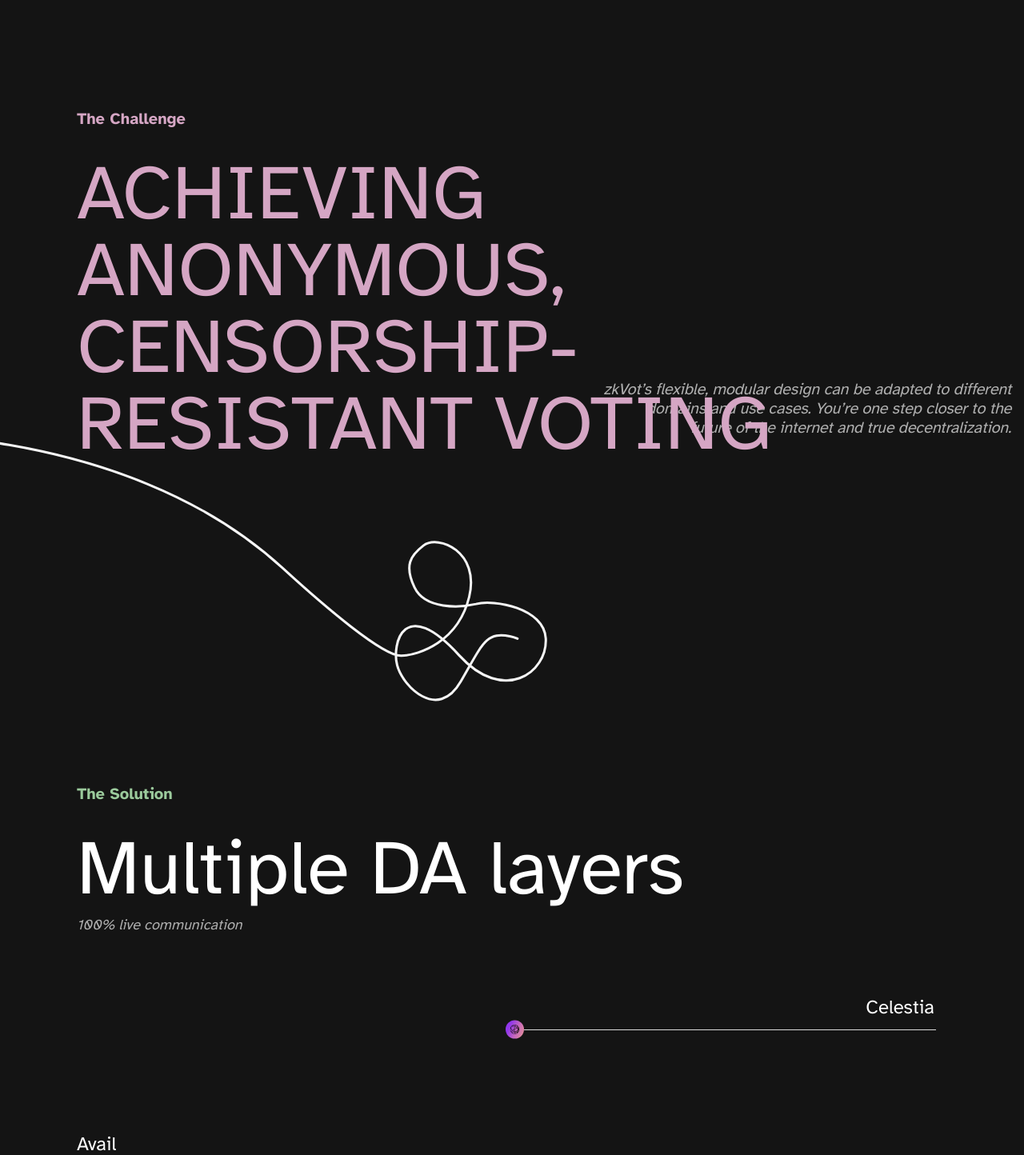
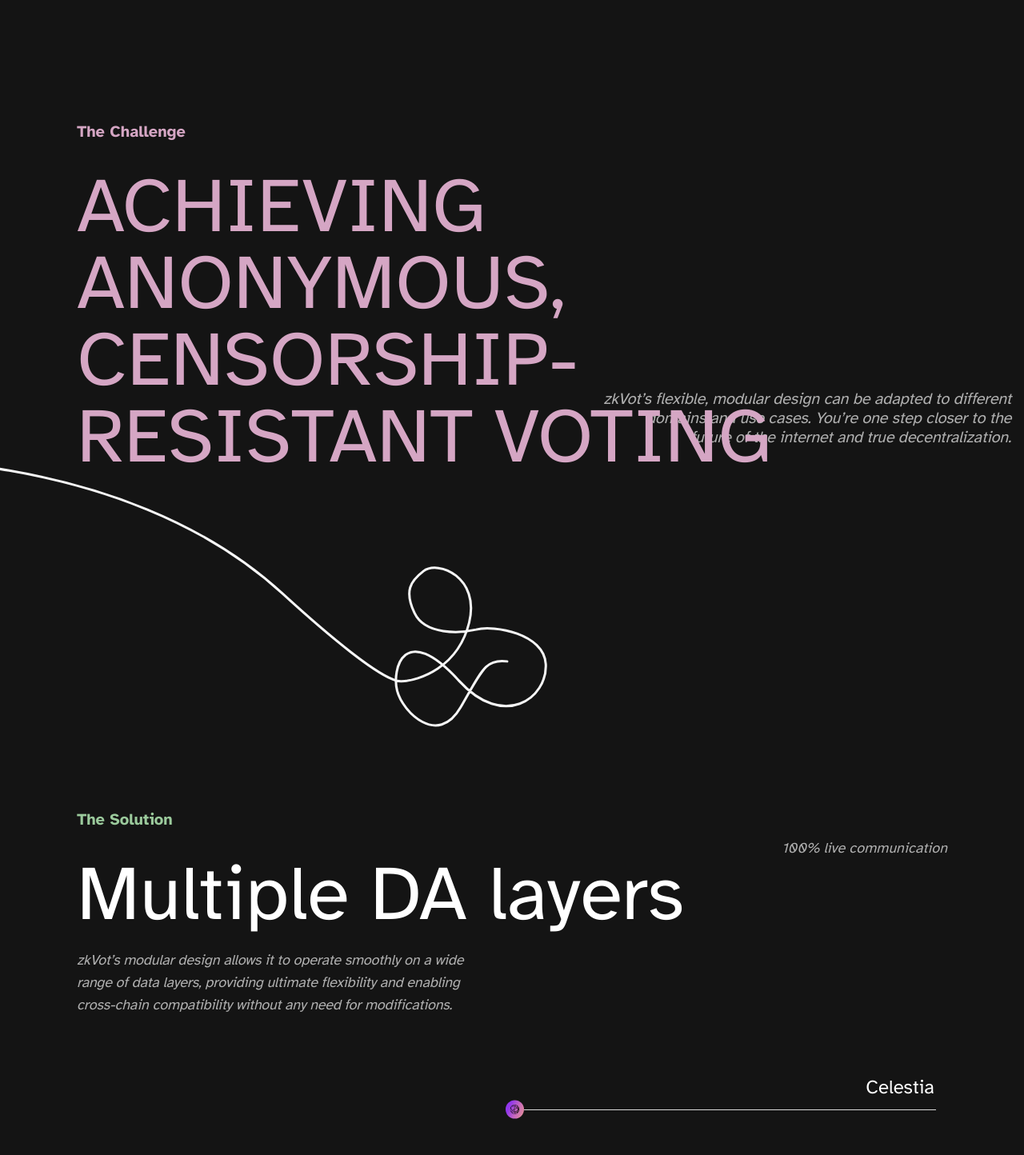
Before and after one commit to node101-io/zkvot-landing, a Next.js app: page / in a window 1280 px wide. Shown: the part 676-2120 px from the top of the page at 80% size. Built offline with nearby package versions, Linux system fonts and the light colour scheme.

Commit message:
the solution new design update v1

```diff
--- a/components/TheChallenge/TheChallenge.tsx
+++ b/components/TheChallenge/TheChallenge.tsx
@@ -4,7 +4,7 @@ import SquiggleAnimation from "./SquiggleAnimation";
 const TheChallenge: React.FC = () => {
   return (
     <div className=" relative h-full w-full overflow-hidden">
-      <div className="px-4 md:px-24 relative z-10 p-4 sm:p-0">
+      <div className="px-4 md:px-24 relative z-10 p-4 ">
         <span className="inline-block text-highlight font-bold text-[18px] sm:text-[20px] leading-[24px] tracking-[2%] rounded-md">
           The Challenge
         </span>
--- a/components/TheSolution/TheSolution.tsx
+++ b/components/TheSolution/TheSolution.tsx
@@ -43,11 +43,18 @@ const TheSolution: React.FC = () => {
         <span className="inline-block text-green font-bold text-[18px] sm:text-[20px] leading-[24px] tracking-[2%] rounded-md">
           The Solution
         </span>
-        <h1 className="text-white font-normal text-3xl sm:text-5xl md:text-6xl lg:text-7xl xl:text-8xl mt-4 sm:mt-8">
-          Multiple DA layers
-        </h1>
-        <h1 className="text-[#AFAFAF] font-normal italic text-md sm:text-lg mt-2">
-          100% live communication
+        <span className=" w-full flex flex-row justify-between">
+          <h1 className="text-white font-normal text-3xl sm:text-5xl md:text-6xl lg:text-7xl xl:text-8xl mt-4 sm:mt-8">
+            Multiple DA layers
+          </h1>
+          <h1 className="text-[#AFAFAF] font-normal italic text-xs sm:text-md  md:text-lg mt-2">
+            100% live communication
+          </h1>
+        </span>
+        <h1 className="pt-5 text-[#AFAFAF] text-start font-sans text-xs sm:text-md  md:text-lg  italic font-normal leading-[24px] tracking-[-0.2px] sm:max-w-[512px] max-w-xs">
+          zkVot’s modular design allows it to operate smoothly on a wide range
+          of data layers, providing ultimate flexibility and enabling
+          cross-chain compatibility without any need for modifications.
         </h1>
       </div>
 
```
